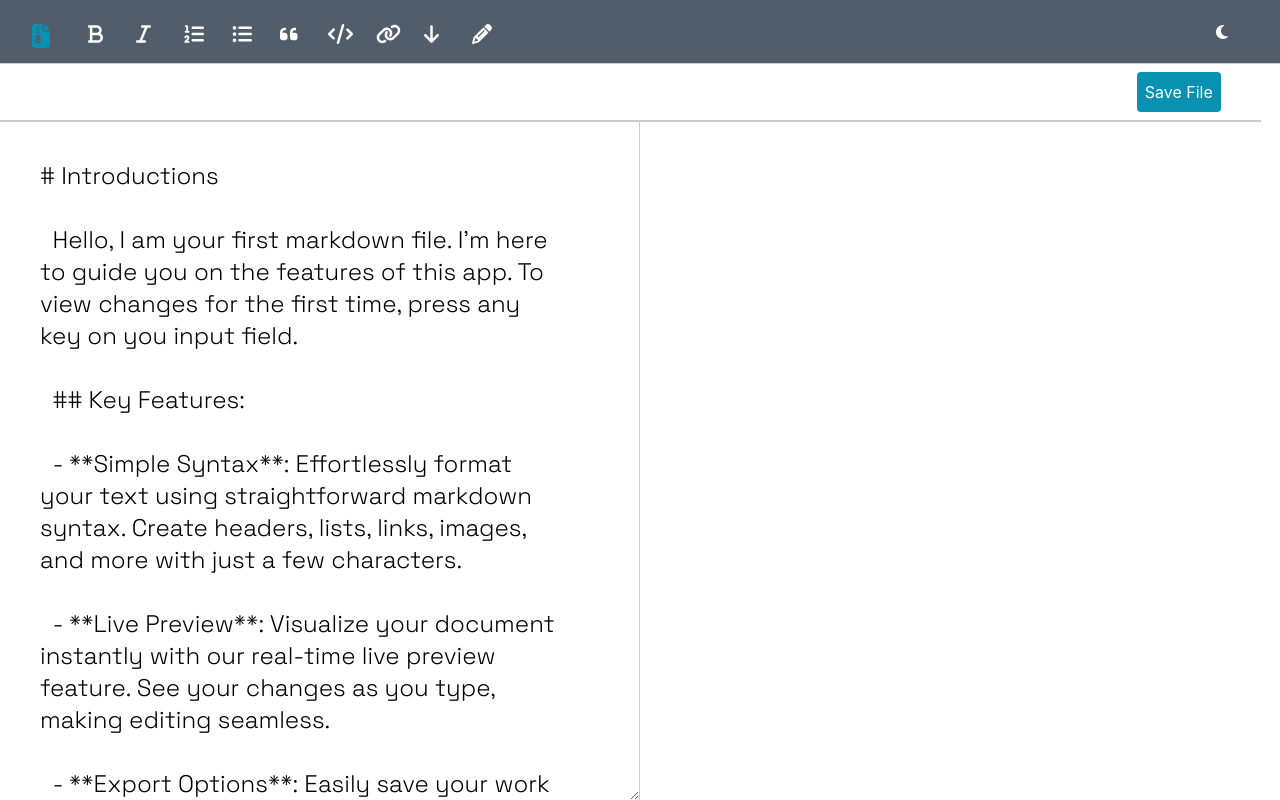
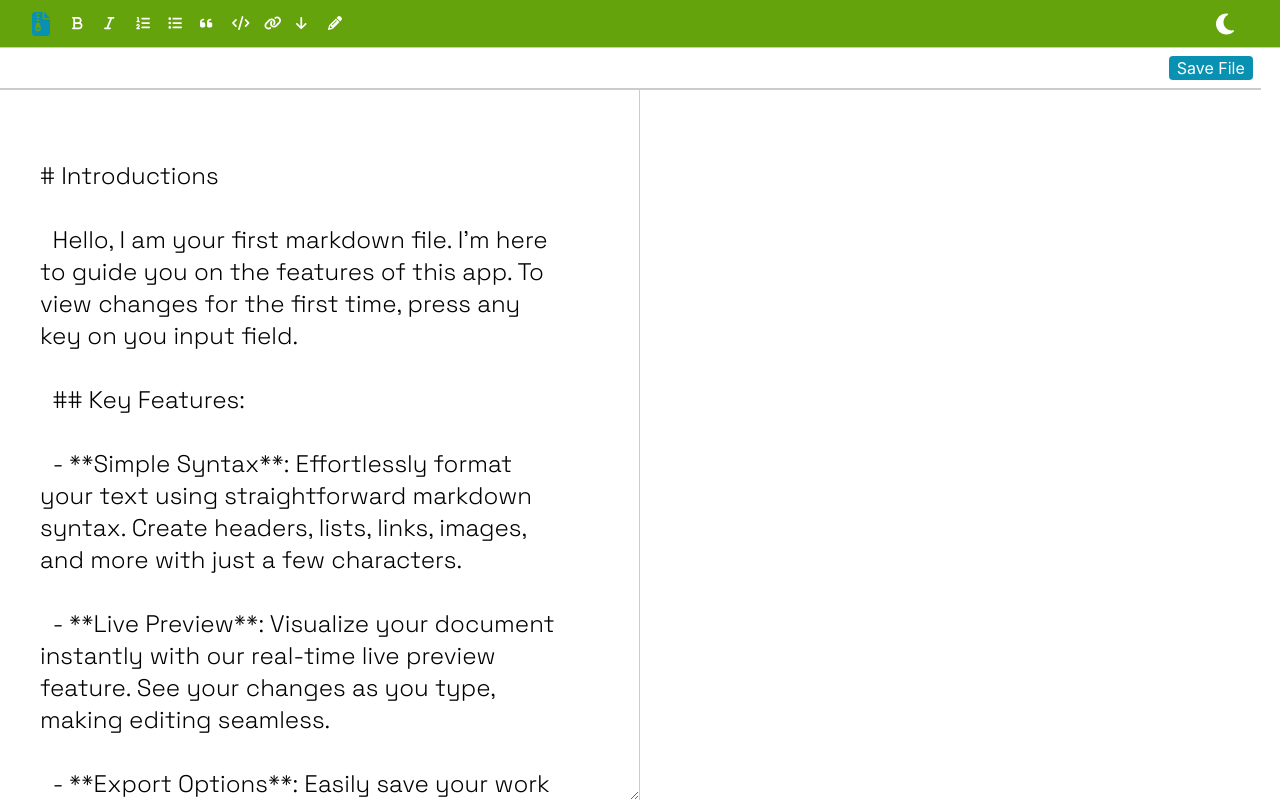
Before and after one commit to hyemiie/markDownEditor, a React (Create React App) app in the folder client/markdown/: page /mainPage in a window 1280 px wide. Built offline with nearby package versions, Linux system fonts and the light colour scheme.

Commit message:
mainPage

```diff
--- a/client/markdown/src/components/Login/Login.css
+++ b/client/markdown/src/components/Login/Login.css
@@ -1,5 +1,8 @@
 .loginPage{
     /* background-color: yellow; */
+}
+.form{
+  padding: 30px;
 }
 
 /* HTML: <div class="loader"></div> */
@@ -38,6 +41,7 @@
         div{
             height:50%;
             width: 100%;
+            padding: 20px;
 
             form{
                 h1{
@@ -48,11 +52,10 @@
     }
 }
 
-@media screen and (max-width:400px) {
+@media screen and (min-width:400px) {
 
 
     .loginPage{
-        /* flex-direction: column; */
 
         div{
             height: 35%;
--- a/client/markdown/src/components/Login/Login.jsx
+++ b/client/markdown/src/components/Login/Login.jsx
@@ -81,7 +81,7 @@ const Login = () => {
 
 
     return (
-        <div className="flex flex-col bg-white min-h-screen">
+        <div className="flex flex-col bg-white min-h-screen overflow-hidden">
          {alertVisible && (
         <CustomAlert message={alertMessage} onClose={handleAlertClose} />
       )}
@@ -108,8 +108,8 @@ const Login = () => {
 
             {/* <div className='w-[50%]'><img src={heroGIF}></img></div> */}
 
-            <div className="w-[100%] flex justify-center items-center pt-20 h-[85vh] p-30  ">
-                <form className="  min-w-96 flex flex-col items-center justify-center ">
+            <div className="w-[100%] flex justify-center items-center pt-20 h-[85vh] p-30 overflow-hidden">
+                <form className=" form min-w-96 flex flex-col items-center justify-center ">
                 {/* <div className='loader'></div> */}
 
                     <h1 className="text-2xl font-semibold text-left mb-6 font-light">Login to Simplify your format Process
--- a/client/markdown/src/components/Mainpage.jsx
+++ b/client/markdown/src/components/Mainpage.jsx
@@ -486,20 +486,20 @@ const Mainpage = () => {
       )}
       <div className="w-full overflow-hidden">
         <div className=" this flex flex-col overflow-hidden top-0 absolute h-[18%] ">
-          <div className={ `flex flex-wrap  text-gray-50 w-screen flex-col items-center justify-l ${
+          <div className={ `flex   flex-wrap  text-gray-50 w-screen flex-col items-center justify-l ${
                 darkScreen ? "dark-theme text-black border-b border-zinc-00" : "light-theme"
               }`}
               id ={`darkScreen ? "dark-theme" : "light-theme"}`}
               >
           <div
-  className={`flex pl-4 w-screen overflow-y-scroll h-16 items-center justify-center responsiveBtns border-b ${
+  className={`flex iconDiv pl-4 w-screen overflow-y-hidden items-center justify-center responsiveBtns sm:bg-red-500 sm:text-2xl md:bg-purple-800 md:h-56 lg:bg-lime-600 lg:h-12 border-b ${
     darkScreen
       ? "bg-dark-bg text-dark-text border-dark-border"
       : "bg-dark-bg text-dark-text border-light-border"
   }`}
 >
               <button
-                className="flex pe-10 pt-2 pl-4   w-7  "
+                className="flex pe-6 pt-2 pb-2 pl-4 w-7 "
                 onClick={() => {
                   getFiles();
                   viewStatusTrue();
@@ -517,7 +517,7 @@ const Mainpage = () => {
               </button>
 
               <button
-                className={`flex pe-10 pt-6 pl-2  w-7  h-16 ${
+                className={`flex pe-6 pt-6 pl-2  w-7  h-16 ${
                   darkScreen
                     ? " -transparent "
                     : " -slate-transparent"
@@ -528,14 +528,14 @@ const Mainpage = () => {
               >
                 <FontAwesomeIcon
                   icon={faBold}
-                  className={`font justify-center pl-2  text-xl  ${
+                  className={`font justify-center pl-2  text-xs md:text-sm ${
                     darkScreen ? " -transparent text-gray" : ""
                   } `}
                 />
                 {hoveredButton == "bold" ? <p>Bold</p> : ""}
               </button>
               <button
-                className={`flex pe-10 pt-6 pl-2  w-7  h-16 ${
+                className={`flex pe-6 pt-6 pl-2  w-2 h-16 ${
                   darkScreen
                     ? " -transparent text-slate-50"
                     : " -slate-transparent"
@@ -546,14 +546,14 @@ const Mainpage = () => {
               >
                 <FontAwesomeIcon
                   icon={faItalic}
-                  className={` font justify-center pl-2 text-xl  ${
+                  className={` font justify-center pl-2 text-xs md:text-sm   ${
                     darkScreen ? " -transparent text-white" : ""
                   } `}
                 />
                 {hoveredButton == "Italic" ? <p>Italic</p> : ""}
               </button>
               <button
-                className={`flex pe-10 pt-6 pl-2  w-7  h-16 ${
+                className={`flex pe-6 pt-6 pl-2 w-2 h-16 ${
                   darkScreen
                     ? " -transparent text-slate-50"
                     : " -slate-transparent"
@@ -564,14 +564,14 @@ const Mainpage = () => {
               >
                 <FontAwesomeIcon
                   icon={faListNumeric}
-                  className={`justify-center pl-2  text-xl  ${
+                  className={`justify-center pl-2 text-xs md:text-sm  ${
                     darkScreen ? " -transparent text-white" : ""
                   } `}
                 />
                 {hoveredButton == "List" ? <p>List</p> : ""}
               </button>
               <button
-                className={`flex pe-10 pt-6 pl-2   w-7  h-16 ${
+                className={`flex pe-6 pt-6 pl-2   w-7  h-16 ${
                   darkScreen
                     ? " -transparent text-slate-50"
                     : " -slate-transparent"
@@ -582,7 +582,7 @@ const Mainpage = () => {
               >
                 <FontAwesomeIcon
                   icon={faListDots}
-                  className={`justify-center pl-2  text-xl  ${
+                  className={`justify-center pl-2  text-xs md:text-sm  ${
                     darkScreen ? " -transparent text-white" : ""
                   } `}
                 />
@@ -590,7 +590,7 @@ const Mainpage = () => {
               </button>
 
               <button
-                className={`flex pe-10 pt-6 pl-2   w-7  h-16 ${
+                className={`flex pe-6 pt-6 pl-2   w-7  h-16 ${
                   darkScreen
                     ? " -transparent text-slate-50"
                     : " -slate-transparent"
@@ -600,14 +600,14 @@ const Mainpage = () => {
               >
                 <FontAwesomeIcon
                   icon={faQuoteLeft}
-                  className={`justify-center pl-2 text-xl  ${
+                  className={`justify-center pl-2 text-xs md:text-sm  ${
                     darkScreen ? " -transparent text-white" : ""
                   } `}
                 />
                 {hoveredButton == "Quote" ? <p>Quote</p> : ""}
               </button>
               <button
-                className={`flex pe-10 pt-6 pl-2   w-7  h-16 ${
+                className={`flex pe-6 pt-6 pl-2   w-7  h-16 ${
                   darkScreen
                     ? " -transparent text-slate-50"
                     : " -slate-transparent"
@@ -618,14 +618,14 @@ const Mainpage = () => {
               >
                 <FontAwesomeIcon
                   icon={faCode}
-                  className={`justify-center pl-2 text-xl  ${
+                  className={`justify-center pl-2 text-xs md:text-sm  ${
                     darkScreen ? " -transparent text-white" : ""
                   } `}
                 />
                 {hoveredButton == "Code" ? <p>Code</p> : ""}
               </button>
               {/* <button
-              className="flex pe-10 pt-3 hover: -slate-500 w-7"
+              className="flex pe-6 pt-3 hover: -slate-500 w-7"
               onClick={handleTableClick}
               onMouseEnter={() => handleMouseEnter("Table")}
               onMouseLeave={handleMouseLeave}
@@ -634,7 +634,7 @@ const Mainpage = () => {
               {hoveredButton == "Table" ? <p>Table</p> : ""}
             </button> */}
               <button
-                className={`flex pe-10 pt-6 pl-2   w-7  h-16 ${
+                className={`flex pe-6 pt-6 pl-2   w-7  h-16 ${
                   darkScreen
                     ? " -transparent text-slate-50"
                     : " -slate-transparent"
@@ -645,14 +645,14 @@ const Mainpage = () => {
               >
                 <FontAwesomeIcon
                   icon={faLink}
-                  className={`justify-center pl-2  text-xl  ${
+                  className={`justify-center pl-2  text-xs md:text-sm  ${
                     darkScreen ? " -transparent text-white" : ""
                   } `}
                 />
                 {hoveredButton == "Link" ? <p>Link</p> : ""}
               </button>
               <button
-                className={`flex pe-10 pt-6 pl-2  w-7  h-16 ${
+                className={`flex pe-6 pt-6 pl-2  w-7  h-16 ${
                   darkScreen
                     ? " -transparent text-slate-50"
                     : " -slate-transparent"
@@ -663,14 +663,14 @@ const Mainpage = () => {
               >
                 <FontAwesomeIcon
                   icon={faArrowDown}
-                  className={`justify-center pl-2  text-xl  ${
+                  className={`justify-center pl-2  text-xs md:text-sm  ${
                     darkScreen ? " -transparent text-white" : ""
                   } `}
                 />
                 {hoveredButton == "Download" ? <p>Download</p> : ""}
               </button>
               <button
-  className={`flex pe-10 pt-6 pl-2  w-7  h-16 ${
+  className={`flex pe-6 pt-6 pl-2  w-7  h-16 ${
                   darkScreen
                     ? " -transparent text-slate-50"
                     : " -slate-transparent"
@@ -680,7 +680,7 @@ const Mainpage = () => {
               >
                 <FontAwesomeIcon
                   icon={faPencil}
-                  className={`justify-center pl-2  text-xl  ${
+                  className={`justify-center pl-2  text-xs md:text-sm  ${
                     darkScreen ? " -transparent text-white" : ""
                   } `}
                 />
@@ -711,10 +711,10 @@ const Mainpage = () => {
       /> */}
       {/* <button onClick={() => fileInputRef.current.click()}>Upload Image</button> */}
 
-            <div className="flex">
+            <div className="flex ">
               <button
                 onClick={editFile}
-                className="text-center  bg-cyan-600 text-white hover:text-gray-100 p-2 rounded mr-8 "
+                className="text-center flex justify-center items-center bg-cyan-600 text-white hover:text-gray-100 p-2 rounded h-6 "
               >
                 Save File
               </button>
@@ -773,7 +773,7 @@ const Mainpage = () => {
               onClick={checkSmallScreen}
             >
               {smallScreen ? (
-                <FontAwesomeIcon icon={faPenAlt} className="text-xl" />
+                <FontAwesomeIcon icon={faPenAlt} className="text-xs" />
               ) : (
                 <FontAwesomeIcon icon={faEye} />
               )}
@@ -788,7 +788,7 @@ const Mainpage = () => {
             <FontAwesomeIcon
               icon={faArrowLeft}
               onClick={viewStatusFalse}
-              className="flex w-6 h-6 text-xl p-5 rounded-xs hover: -slate-500 hover:text-slate-100 text-slate-50 cursor-pointer"
+              className="flex w-6 h-6 text-xs p-5 rounded-xs hover: -slate-500 hover:text-slate-100 text-slate-50 cursor-pointer"
             />
           </div>
 
--- a/client/markdown/src/components/Register/Register.jsx
+++ b/client/markdown/src/components/Register/Register.jsx
@@ -105,7 +105,7 @@ const Register = () => {
             <form className="  min-w-96 flex flex-col items-center justify-center ">
             {/* <div className='loader'></div> */}
 
-                <h1 className="text-2xl font-semibold text-left mb-6 font-light">Login to Simplify your format Process
+                <h1 className="text-2xl font-semibold text-left mb-6 font-light">Join to Simplify your format Process
 </h1>
                 <div className="mb-4 w-full flex items-center justify-center">
                     <input
--- a/client/markdown/src/components/mainpage.css
+++ b/client/markdown/src/components/mainpage.css
@@ -132,6 +132,12 @@ text-decoration: underline;
     top:0; */
 }
 
+/* .iconDiv{
+background-color: #962525 !important;
+height: 20px !important;
+
+
+} */
 
 
 
@@ -152,7 +158,7 @@ text-decoration: underline;
 }
 
 .responsiveBtns{
-  height: 40px !important;
+  height: 30px !important;
   background-color: rgb(69, 4, 15);
 }
 
@@ -175,7 +181,11 @@ text-decoration: underline;
 
   @media screen  and(max-width:600px){
     .responsiveBtns{
-      height: 30px !important;
+      /* height: 30px !important; */
+      background-color: #962525 !important;
+      button{
+        background: tomato !important;
+      }
 
       .font{
         color: yellow !important;
--- a/client/markdown/src/components/text2.js
+++ b/client/markdown/src/components/text2.js
@@ -87,7 +87,7 @@ const Mainpage = () => {
 
   const getUserInput = async (inputText) => {
     try {
-      const response = await axios.post("http://localhost:5000/convertText", {
+      const response = await axios.post("https://markdowneditor-backend.onrender.com/convertText", {
         he: inputText,
       });
       console.log("response", response.data);
@@ -195,7 +195,7 @@ const Mainpage = () => {
     const userDownload = document.getElementById("htmlResponse").value;
     console.log(userDownload);
     try {
-      const response = await axios.post("http://localhost:5000/downloadFile", {
+      const response = await axios.post("https://markdowneditor-backend.onrender.com/downloadFile", {
         userContent: userDownload,
         fileName: "First Download",
       });
@@ -259,7 +259,7 @@ const Mainpage = () => {
     }
 
     try {
-      const response = await axios.post("http://localhost:5000/createContent", {
+      const response = await axios.post("https://markdowneditor-backend.onrender.com/createContent", {
         userContent: userInput,
         fileName: fileName,
         token: token,
@@ -284,7 +284,7 @@ const Mainpage = () => {
     const fileID = selectedID;
     console.log(fileID);
     try {
-      const response = await axios.post("http://localhost:5000/updateFile", {
+      const response = await axios.post("https://markdowneditor-backend.onrender.com/updateFile", {
         userEdit: userEdit,
         selectedID: selectedID,
       });
@@ -297,7 +297,7 @@ const Mainpage = () => {
     const fileID = selectedID;
     console.log("fileID", fileID);
     try {
-      const response = await axios.post("http://localhost:5000/deleteFile", {
+      const response = await axios.post("https://markdowneditor-backend.onrender.com/deleteFile", {
         selectedID: fileID,
       });
       console.log("Delete response:", response.data);
@@ -312,7 +312,7 @@ const Mainpage = () => {
   const deleteChat = async () => {
     if (!messageID) return;
     try {
-      const response = await axios.delete("http://localhost:5000/deleteFile", {
+      const response = await axios.delete("https://markdowneditor-backend.onrender.com/deleteFile", {
         params: { messageID, currentUserID },
       });
       console.log("details", messageID, currentUserID);
@@ -339,7 +339,7 @@ const Mainpage = () => {
     const token = localStorage.getItem("token");
 
     try {
-      const response = await axios.get("http://localhost:5000/getFiles", {
+      const response = await axios.get("https://markdowneditor-backend.onrender.com/getFiles", {
         headers: {
           Authorization: `Bearer ${token}`,
         },
@@ -355,7 +355,7 @@ const Mainpage = () => {
 
   const viewFile = async () => {
     try {
-      const response = await axios.post("http://localhost:5000/viewFile", {
+      const response = await axios.post("https://markdowneditor-backend.onrender.com/viewFile", {
         selectedID: selectedID,
       });
       const fileText = response.data.file.userInput;
```
